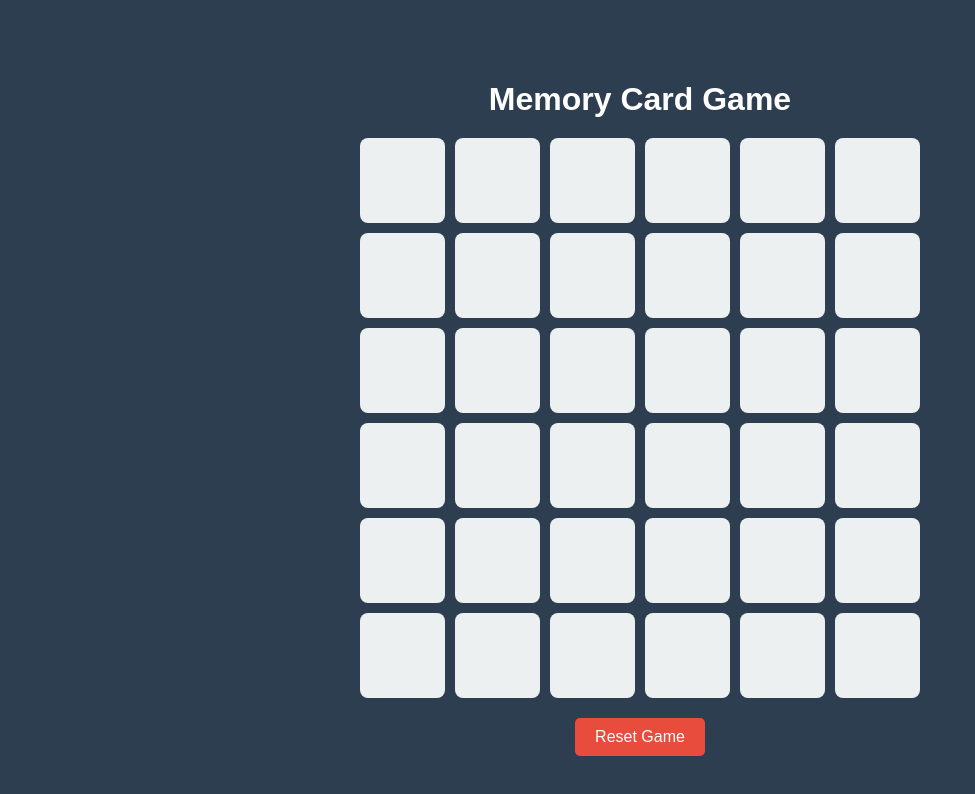
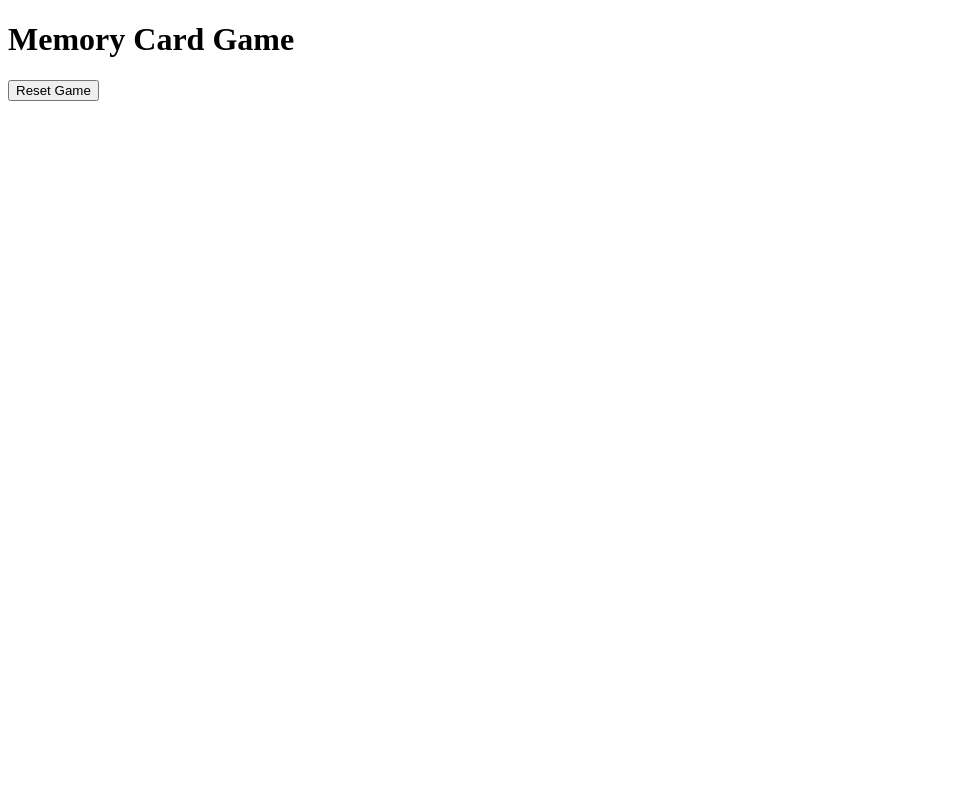
Before and after one commit to BaimPriyatna/Memory-Card-Game, a plain HTML site: page index.html in a window 1280 px wide. Shown: the whole page, without its empty margins (0-975 px from the left). Drawn offline with Linux system fonts and the light colour scheme.

Commit message:
Update index.html

```diff
--- a/index.html
+++ b/index.html
@@ -5,55 +5,6 @@
 <meta name="viewport" content="width=device-width, initial-scale=1.0">
 <title>Memory Card Game</title>
 <style>
-  body {
-    display: flex;
-    flex-direction: column;
-    align-items: center;
-    justify-content: center;
-    height: 100vh;
-    background-color: #2c3e50;
-    color: white;
-    font-family: Arial, sans-serif;
-  }
-
-  h1 {
-    margin-bottom: 20px;
-  }
-
-  .game-board {
-    display: grid;
-    grid-template-columns: repeat(6, 85px);
-    grid-gap: 10px;
-  }
-
-  .card {
-    width: 85px;
-    height: 85px;
-    background-color: #ecf0f1;
-    display: flex;
-    align-items: center;
-    justify-content: center;
-    cursor: pointer;
-    border-radius: 8px;
-    font-size: 30px;
-  }
-
-  .card.flipped {
-    background-color: #3498db;
-    color: white;
-  }
-
-  #reset-button {
-    margin-top: 20px;
-    padding: 10px 20px;
-    font-size: 16px;
-    cursor: pointer;
-    border: none;
-    border-radius: 5px;
-    background-color: #e74c3c;
-    color: white;
-  }
-
 </style>
 </head>
 <body>
```
